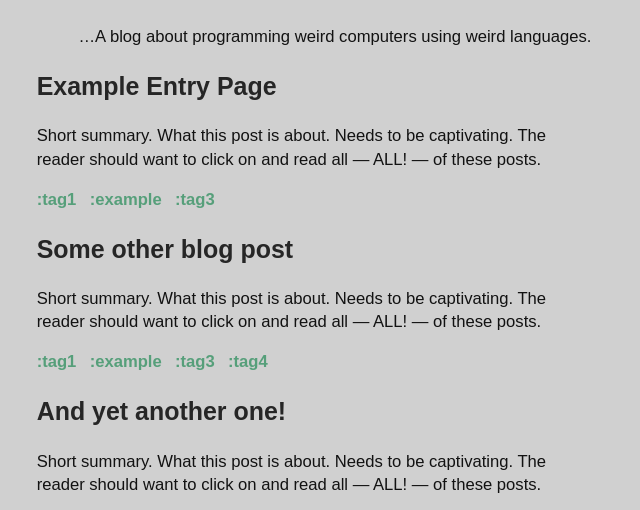
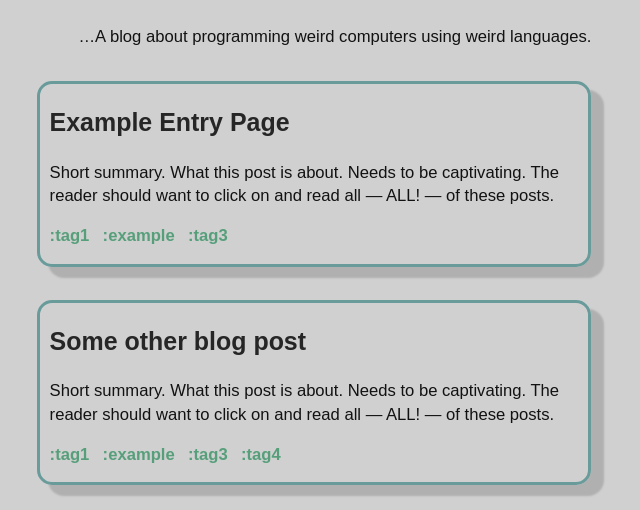
Before and after one commit to cvanloo/blog.vanloo.ch-proto2, a plain HTML site: page index.html in a window 1280 px wide. Shown: the part 214-724 px from the top of the page, without its empty margins (326-966 px from the left). Drawn offline with Linux system fonts and the light colour scheme; a web font is replaced by a local one.

Commit message:
home: post listing

```diff
--- a/styles.css
+++ b/styles.css
@@ -240,6 +240,8 @@
 	--color-selection-bg: var(--fb-voidGray4);
 
 	--color-tag-p-fg: var(--fb-voidGreen);
+	--color-be-border: var(--fb-voidBlue);
+	--color-be-shadow: var(--fb-voidGray4);
 }
 
 @media (prefers-color-scheme: dark) {
@@ -284,6 +286,8 @@
 		--color-selection-bg: white;
 
 		--color-tag-p-fg: var(--link-color);
+		--color-be-border: var(--sd-color6);
+		--color-be-shadow: var(--sd-color8);
 	}
 }
 
@@ -713,3 +717,16 @@ code span.line-number::after {
 	text-align: center;
 	text-transform: uppercase;
 }
+
+/*
+ * Entry listing
+ */
+
+div.blog-entry {
+	border: 3px solid var(--color-be-border);
+	border-radius: 15px;
+	box-shadow: 12px 10px 2px 1px var(--color-be-shadow);
+	padding: .4em 1em;
+	padding: 0 .6em 1em .6em;
+	margin: 2em 0;
+}
```
